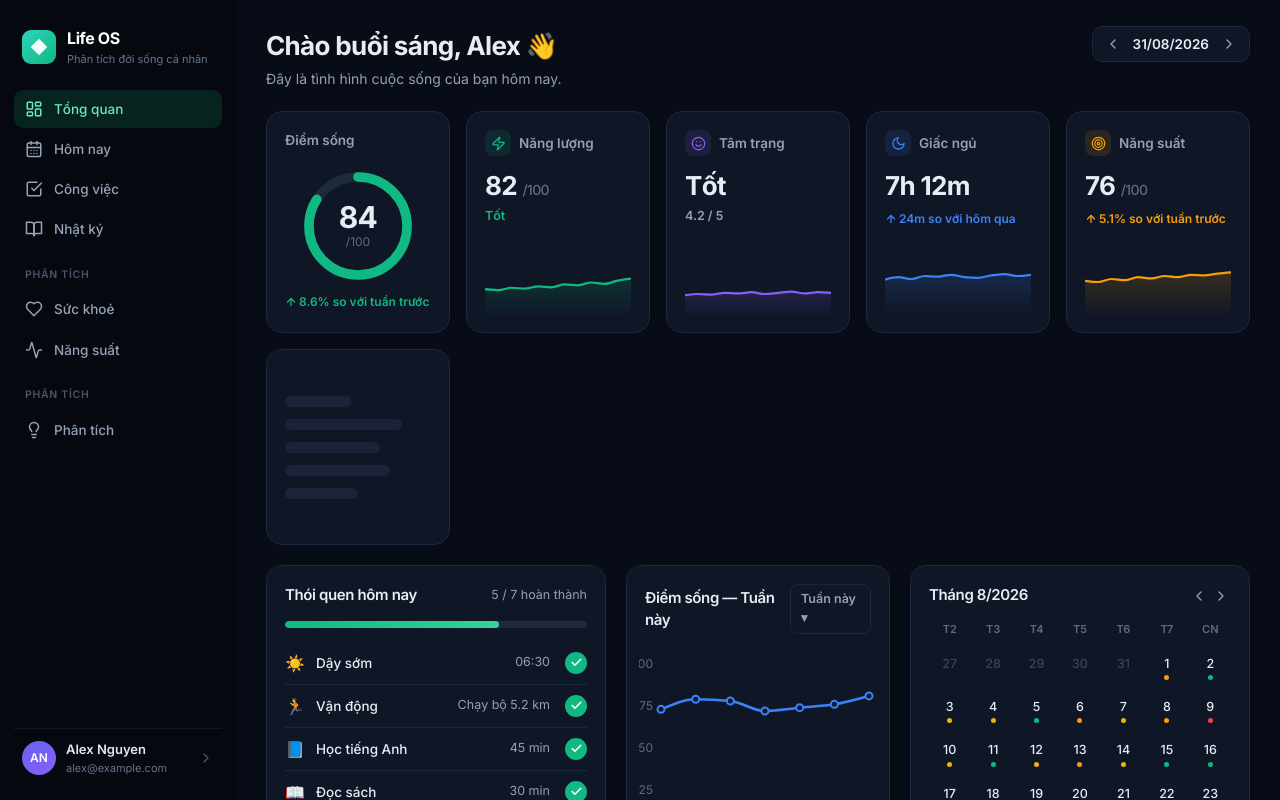
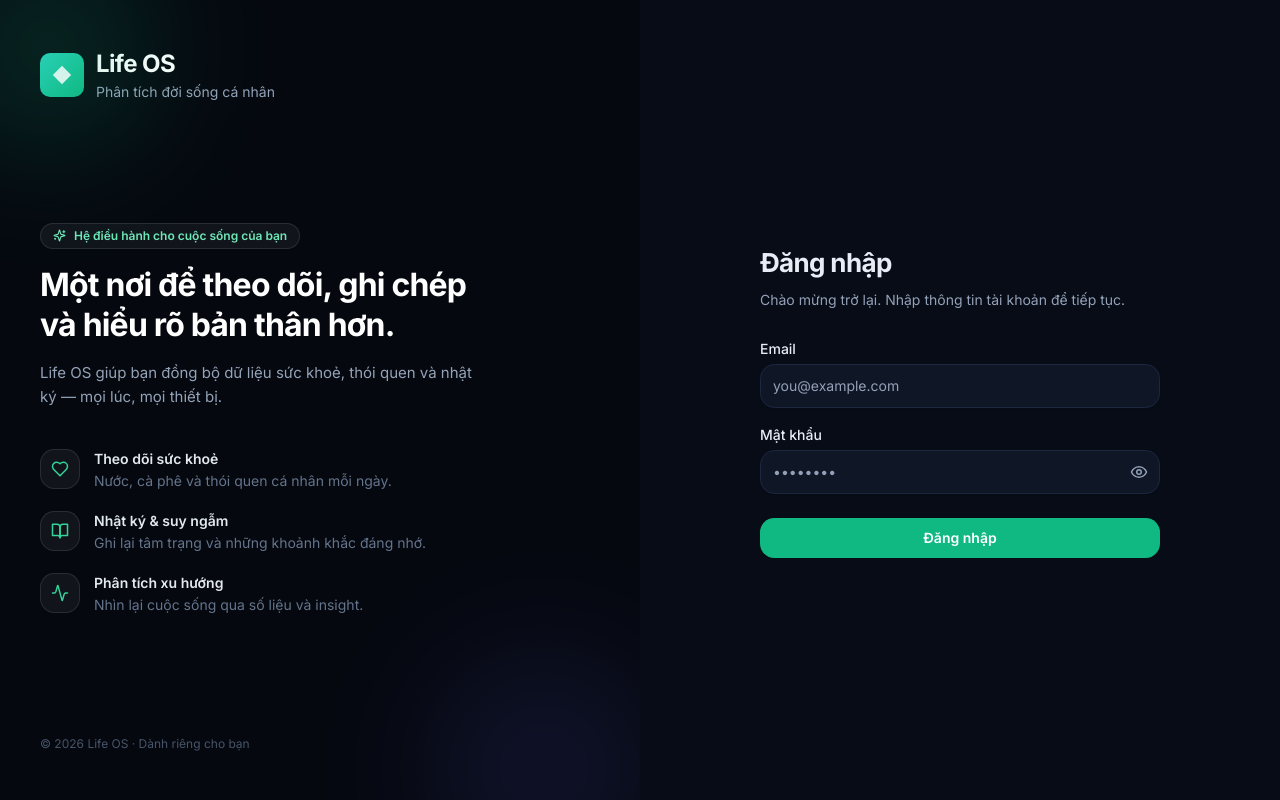
Before and after one commit to mason-bee-dev/life-os, a React (Vite) app: page /login in a window 1280 px wide. Before the commit this address led to /. Built offline with nearby package versions, Linux system fonts and the light colour scheme; no server answers; the database is empty.

Commit message:
feat(app): wire auth guards, sidebar user, and migrate route - Gate app routes behind RequireAuth and add /login - Show session user and sign-out in the sidebar - Register /migrate-local-data under the authenticated shell

```diff
--- a/src/app/App.tsx
+++ b/src/app/App.tsx
@@ -7,6 +7,9 @@ import { ToastProvider } from "@/components/ui/toast";
 import { usePersistentState } from "@/hooks/usePersistentState";
 import { DEMO_TODAY, shiftDate } from "@/lib/calendar";
 import { pageIdFromPath } from "@/lib/routes";
+import { AuthProvider, useAuth } from "@/features/auth/AuthProvider";
+import { Login } from "@/features/auth/Login";
+import { RequireAuth } from "@/features/auth/RequireAuth";
 import { Dashboard } from "@/features/dashboard/Dashboard";
 import { Today } from "@/features/today/Today";
 import { Journal } from "@/features/journal/Journal";
@@ -14,6 +17,7 @@ import { Insights } from "@/features/insights/Insights";
 import { Health } from "@/features/health/Health";
 import { Todos } from "@/features/todos/Todos";
 import { useTodos } from "@/features/todos/useTodos";
+import { MigrateLocalData } from "@/features/settings-temp/MigrateLocalData";
 import { defaultHabits } from "@/features/habits/data";
 import { defaultJournal } from "@/features/journal/data";
 import type { Habit } from "@/features/habits/types";
@@ -48,10 +52,12 @@ function AppInner() {
   const shift = (n: number) => setDate((d) => shiftDate(d, n));
 
   const h =
-    headers[active] ?? {
-      title: active === "Health" ? "Sức khoẻ" : active === "Productivity" ? "Năng suất" : active,
-      sub: active === "Health" ? "Theo dõi nước, cà phê và thói quen cá nhân." : "Sắp ra mắt",
-    };
+    pathname === "/migrate-local-data"
+      ? { title: "Migrate dữ liệu", sub: "Chuyển DailyRecords từ localStorage sang Supabase." }
+      : headers[active] ?? {
+          title: active === "Health" ? "Sức khoẻ" : active === "Productivity" ? "Năng suất" : active,
+          sub: active === "Health" ? "Theo dõi nước, cà phê và thói quen cá nhân." : "Sắp ra mắt",
+        };
 
   return (
     <div className="flex h-screen overflow-hidden bg-background text-foreground">
@@ -88,6 +94,7 @@ function AppInner() {
           <Route path="/health" element={<Health />} />
           <Route path="/productivity" element={<ComingSoon label="Productivity" />} />
           <Route path="/insights" element={<Insights />} />
+          <Route path="/migrate-local-data" element={<MigrateLocalData />} />
           <Route path="*" element={<Navigate to="/" replace />} />
         </Routes>
       </main>
@@ -95,10 +102,30 @@ function AppInner() {
   );
 }
 
+function PublicLoginRoute() {
+  const { session, loading } = useAuth();
+  if (loading) {
+    return (
+      <div className="grid h-screen place-items-center bg-background text-sm text-muted-foreground">
+        Đang tải…
+      </div>
+    );
+  }
+  if (session) return <Navigate to="/" replace />;
+  return <Login />;
+}
+
 export default function App() {
   return (
     <ToastProvider>
-      <AppInner />
+      <AuthProvider>
+        <Routes>
+          <Route path="/login" element={<PublicLoginRoute />} />
+          <Route element={<RequireAuth />}>
+            <Route path="/*" element={<AppInner />} />
+          </Route>
+        </Routes>
+      </AuthProvider>
     </ToastProvider>
   );
 }
--- a/src/components/Sidebar.tsx
+++ b/src/components/Sidebar.tsx
@@ -1,3 +1,4 @@
+import { useState } from "react";
 import {
   LayoutDashboard,
   CalendarDays,
@@ -6,10 +7,12 @@ import {
   Heart,
   Activity,
   Lightbulb,
-  ChevronRight,
+  Loader2,
+  LogOut,
   type LucideIcon,
 } from "lucide-react";
 import { Link, useLocation } from "react-router-dom";
+import { getSessionUserDisplay, useAuth } from "@/features/auth";
 import { PAGE_PATHS } from "@/lib/routes";
 import { cn } from "@/lib/utils";
 import type { PageId } from "@/types";
@@ -33,6 +36,19 @@ export const allNav = [...navMain, ...navAnalytics, ...navInsights];
 
 export function Sidebar() {
   const { pathname } = useLocation();
+  const { session, signOut } = useAuth();
+  const { displayName, email, initials } = getSessionUserDisplay(session);
+  const [signingOut, setSigningOut] = useState(false);
+
+  const handleSignOut = async () => {
+    if (signingOut) return;
+    setSigningOut(true);
+    try {
+      await signOut();
+    } finally {
+      setSigningOut(false);
+    }
+  };
 
   const Item = ({ icon: Icon, labelVi, path }: NavItem) => (
     <Link
@@ -77,13 +93,25 @@ export function Sidebar() {
 
       <div className="mt-2 flex items-center gap-2.5 border-t border-white/[0.06] px-2 pb-1 pt-[11px]">
         <div className="grid h-[34px] w-[34px] shrink-0 place-items-center rounded-full bg-gradient-to-br from-indigo-500 to-violet-500 text-xs font-semibold text-white">
-          AN
+          {initials}
         </div>
         <div className="min-w-0 flex-1">
-          <div className="text-[13px] font-semibold text-slate-200">Alex Nguyen</div>
-          <div className="truncate text-[11px] text-slate-500">alex@example.com</div>
+          <div className="truncate text-[13px] font-semibold text-slate-200">{displayName}</div>
+          <div className="truncate text-[11px] text-slate-500">{email}</div>
         </div>
-        <ChevronRight size={16} className="shrink-0 text-slate-600" />
+        <button
+          type="button"
+          onClick={handleSignOut}
+          disabled={signingOut}
+          aria-label="Đăng xuất"
+          className="grid h-8 w-8 shrink-0 place-items-center rounded-md text-slate-500 transition-colors hover:bg-white/5 hover:text-slate-200 disabled:opacity-60"
+        >
+          {signingOut ? (
+            <Loader2 size={16} className="animate-spin" />
+          ) : (
+            <LogOut size={16} />
+          )}
+        </button>
       </div>
     </aside>
   );
```
